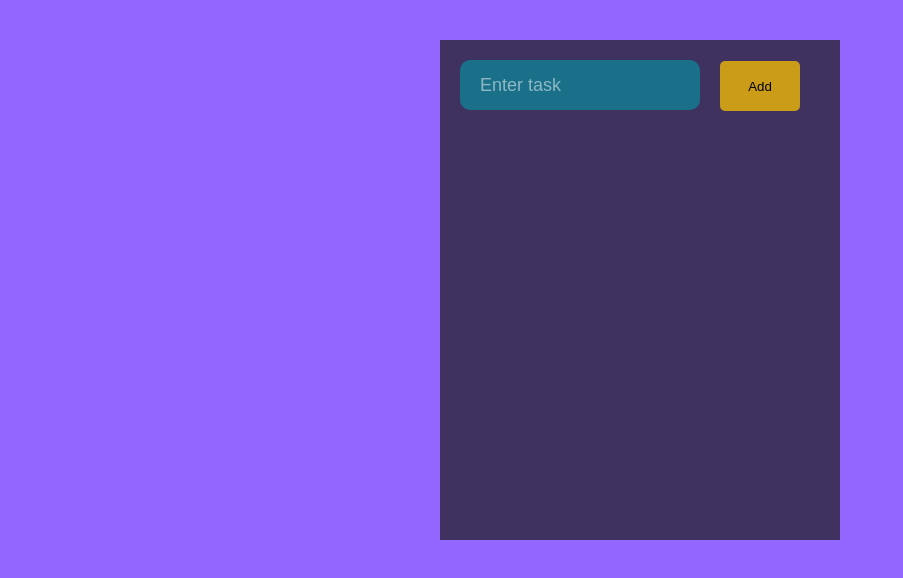
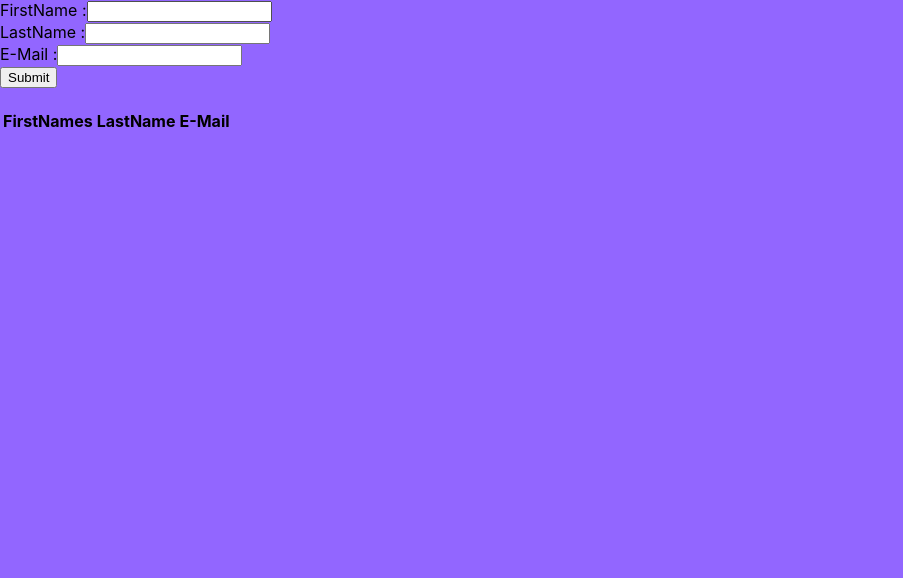
Before and after one commit to Vijay-shankar-08/React-Practice, a React (Create React App) app: page / in a window 1280 px wide. Shown: the top 578 px of the page, without its empty margins (0-903 px from the left). Built offline with nearby package versions, Linux system fonts and the light colour scheme.

Commit message:
updated todo task and task3 by name of mytask

```diff
--- a/src/App.js
+++ b/src/App.js
@@ -72,7 +72,7 @@ class App extends Component {
         <Head />
         <Refparent />
         <FRparent /> */}
-        <Todo />
+        <Mytask />
       </div>
     )
   }
--- a/src/components/Mytask.js
+++ b/src/components/Mytask.js
@@ -16,6 +16,17 @@ class Mytask extends Component {
             [evt.target.name]: value
         })
     }
+    emailCheck = (value) => {
+        let exist = true
+        this.state.names.map(name => {
+            console.log(name,value)
+            if(name.value2 === value){
+                exist = false
+                // console.log(count)
+            }
+        })
+        return exist
+    }
 
     handleSubmit = (event) => {
         event.preventDefault();
@@ -23,6 +34,8 @@ class Mytask extends Component {
         let value1 = this.state.lname
         let value2 =this.state.email
         const obj = { id: Date.now(), value, value1,value2 };
+        if(this.emailCheck(value2)){
+            // console.log(this.emailCheck(value2))
                 this.setState({
                 names: [obj, ...this.state.names],
                 fname: '',
@@ -30,7 +43,10 @@ class Mytask extends Component {
                 email: '',
 
             });
-        event.preventDefault();
+        }else{
+            alert("email already exist")
+        }
+
     }
     renderTable() {
         return (
```
Lines whose indentation alone changed are shown as unchanged.
